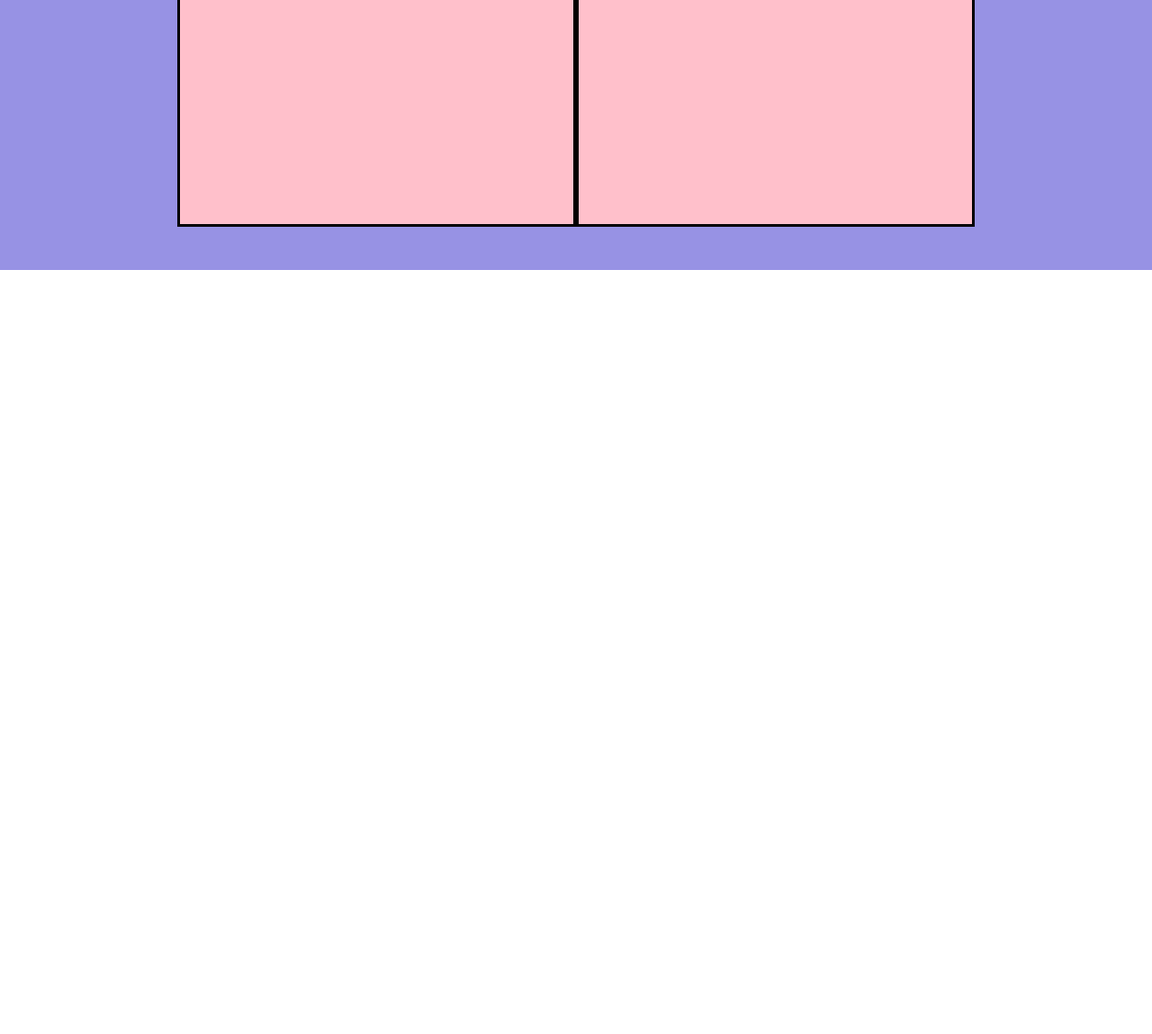
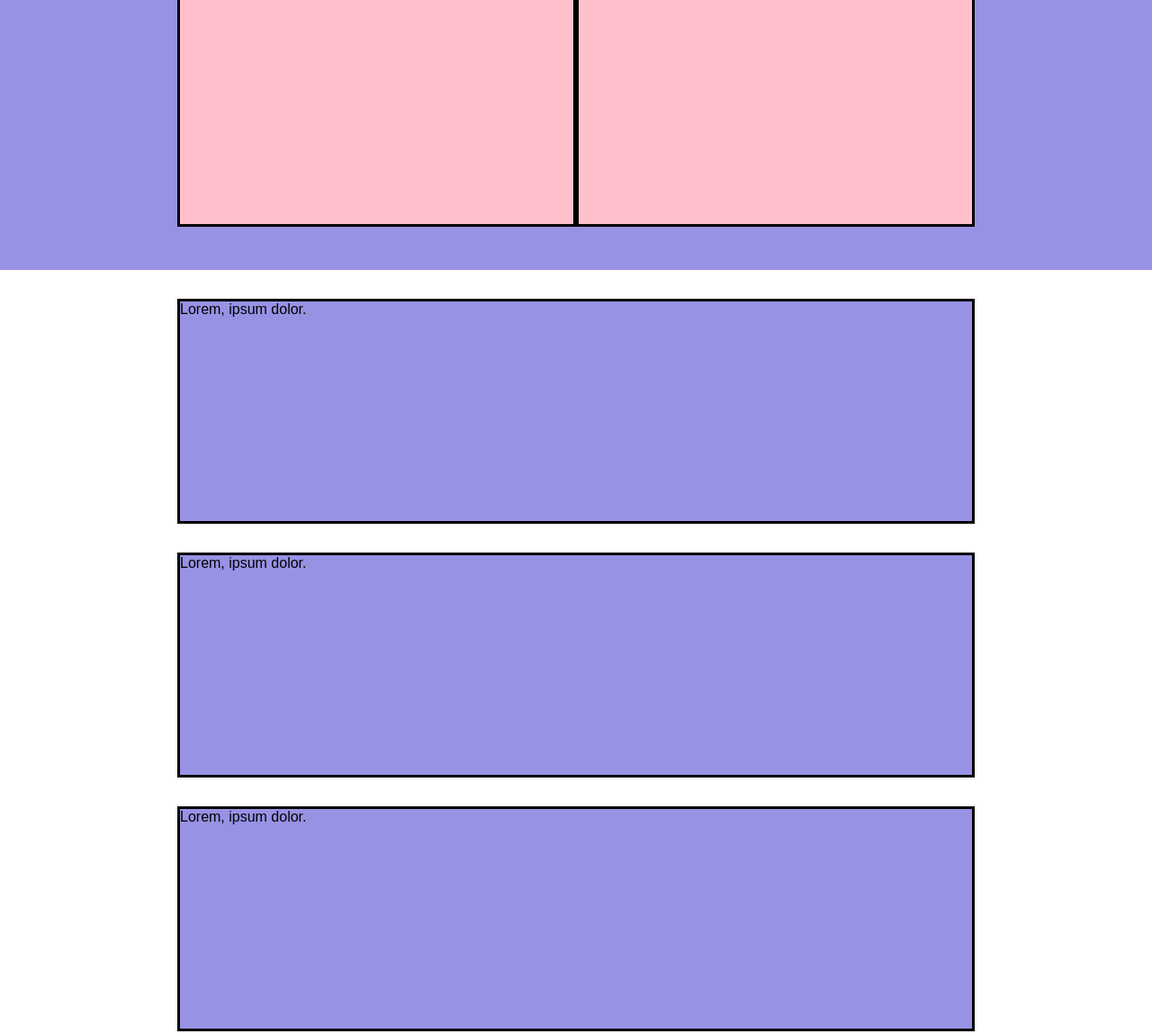
Before and after one commit to TommasoBernardo/htmlcss-responsive-layout, a plain HTML site: page index.html in a window 1280 px wide. Shown: the part 1156-2305 px from the top of the page at 90% size. Before the commit the page ends 1456 px from the top, so only its background shows below. Drawn offline with Linux system fonts and the light colour scheme.

Commit message:
finish struture section partners

```diff
--- a/index.html
+++ b/index.html
@@ -70,6 +70,37 @@
                 </div>
             </article>
         </section>
+
+        <section id="partners">
+            <article class="container">
+                <div class="cards">
+
+                    <div class="card">
+                        <div class="test">
+                            Lorem, ipsum dolor.
+                        </div>
+                    </div>
+
+                    <div class="card">
+                        <div class="test">
+                            Lorem, ipsum dolor.
+                        </div>
+                    </div>
+
+                    <div class="card">
+                        <div class="test">
+                            Lorem, ipsum dolor.
+                        </div>
+                    </div>
+
+                    <div class="card">
+                        <div class="test">
+                            Lorem, ipsum dolor.
+                        </div>
+                    </div>
+                </div>
+            </article>
+        </section>
     </main>
 
     <footer>
--- a/style.css
+++ b/style.css
@@ -56,6 +56,11 @@ section#planning{
     background-color: #9792e4;
 }
 
+section#partners .card{
+    background-color: #9792e4;
+}
+
+
 
 /* RESPONSIVE */
 
@@ -105,6 +110,14 @@ section#planning{
         margin-bottom: 2rem;
         border: solid black;
     }
+    section#partners .cards{
+        flex-direction: column;
+    }
+
+    section#partners .card{
+        width: 100%;
+        height: 180px;
+    }
 }
 
 
@@ -118,14 +131,14 @@ section#planning{
 
     header div{
         height: 100%;
-        width: 500px;
+        width: 30%;
         background-color: yellow;
         border: solid black;
     }
 
     header nav{
         height: 100%;
-        width: 700px;
+        width: 52%;
         background-color: yellow;
         border: solid black;
     }
@@ -165,4 +178,13 @@ section#planning{
     .development{
         display: flex;
     }
+
+    section#partners .cards{
+        flex-direction: column;
+    }
+
+    section#partners .card{
+        width: 100%;
+        height: 250px;
+    }
 }
```
